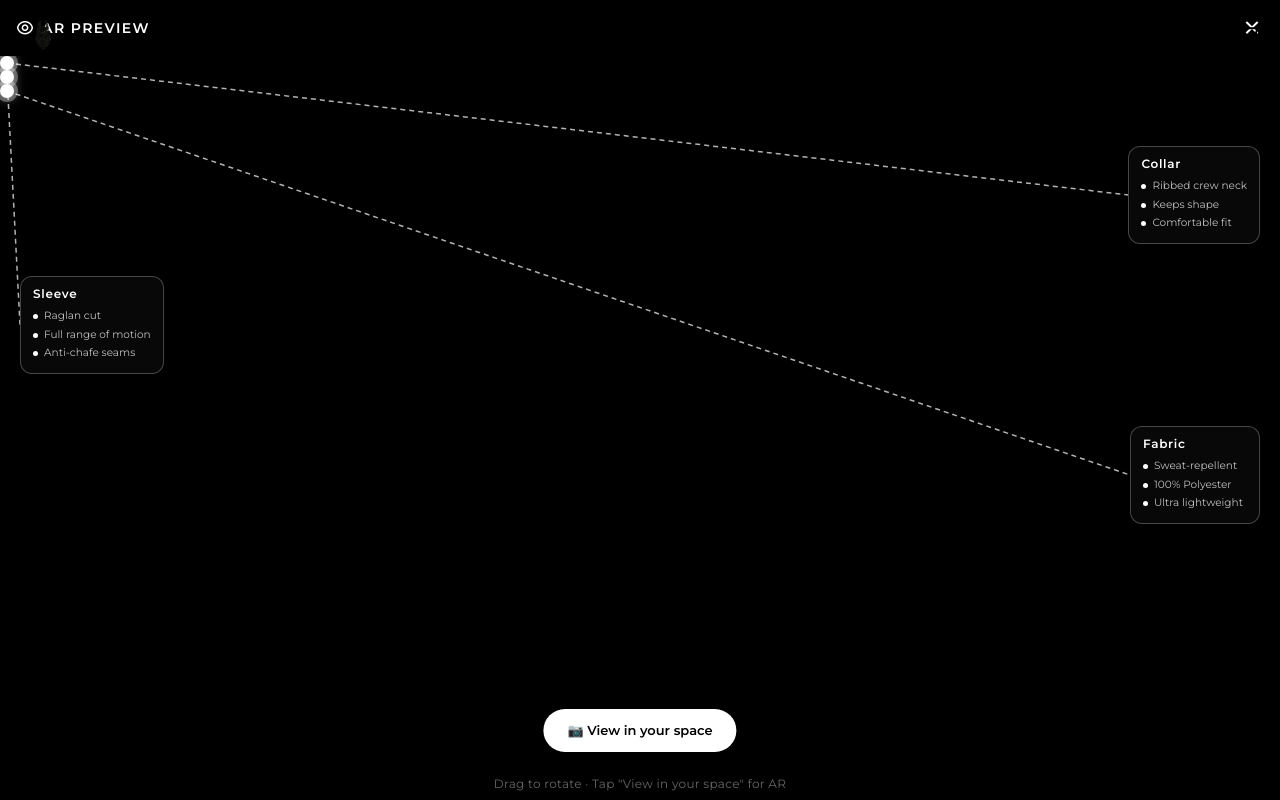
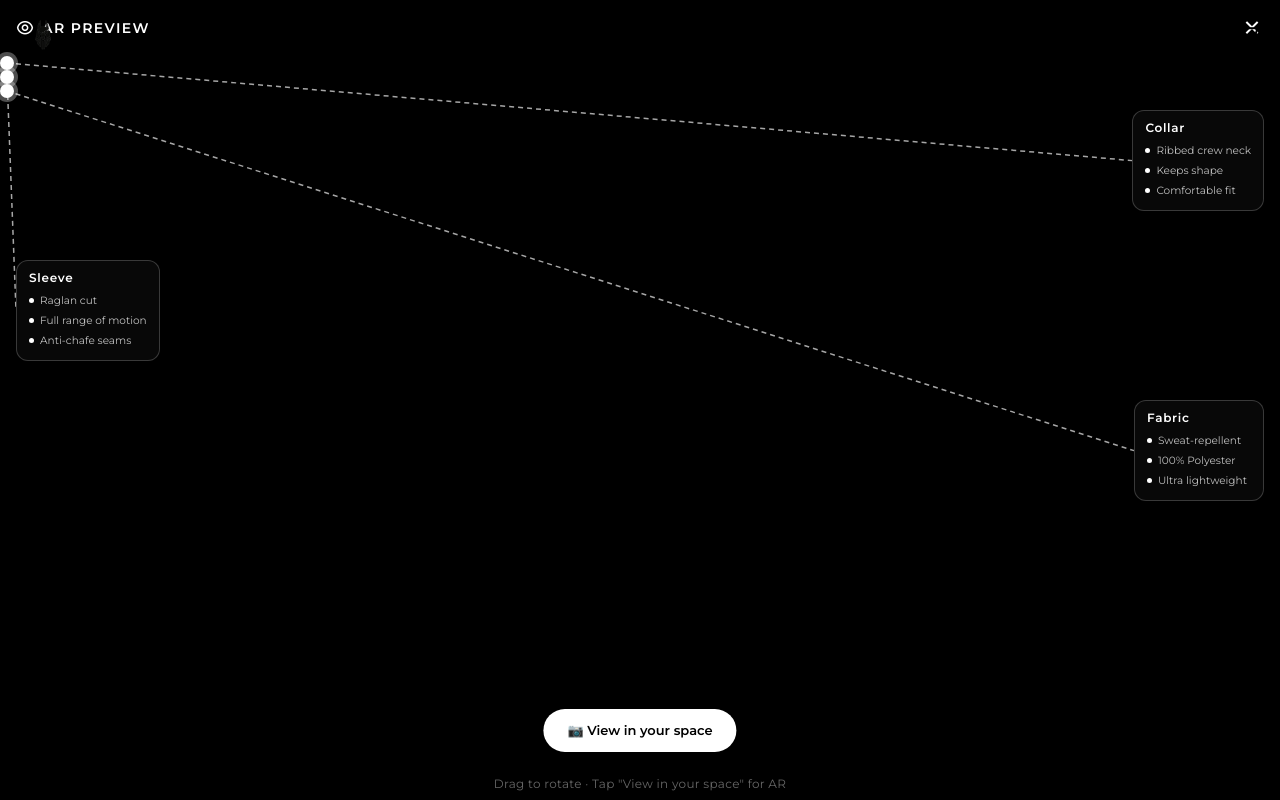
Before and after one commit to Kerlosfouad/anubix-next, a Next.js app: page / in a window 1280 px wide. Both pictures are taken after a click on the button "PREVIEW". Built offline with nearby package versions, Linux system fonts and the light colour scheme; a web font is replaced by a local one.

Commit message:
fix: cards in separate fixed overlay z-200 above model-viewer

```diff
--- a/components/ARTryOn.tsx
+++ b/components/ARTryOn.tsx
@@ -31,7 +31,7 @@ const HOTSPOTS = [
     normal: "0 1 0",
     title: "Collar",
     points: ["Ribbed crew neck", "Keeps shape", "Comfortable fit"],
-    card: { top: 90, right: 20 },
+    card: { top: 110, right: 16 },
   },
   {
     slot: "hotspot-sleeve",
@@ -39,7 +39,7 @@ const HOTSPOTS = [
     normal: "-1 0 0",
     title: "Sleeve",
     points: ["Raglan cut", "Full range of motion", "Anti-chafe seams"],
-    card: { top: 220, left: 20 },
+    card: { top: 260, left: 16 },
   },
   {
     slot: "hotspot-body",
@@ -47,13 +47,14 @@ const HOTSPOTS = [
     normal: "0 0 1",
     title: "Fabric",
     points: ["Sweat-repellent", "100% Polyester", "Ultra lightweight"],
-    card: { top: 370, right: 20 },
+    card: { top: 400, right: 16 },
   },
 ];
 
 export default function ARTryOn({ onClose }: { shirtImage: string; onClose: () => void }) {
   const [loaded, setLoaded] = useState(false);
-  const containerRef = useRef<HTMLDivElement>(null);
+  const modelRef = useRef<HTMLElement>(null);
+  const overlayRef = useRef<HTMLDivElement>(null);
   const [lines, setLines] = useState<{ x1: number; y1: number; x2: number; y2: number; key: string }[]>([]);
 
   useEffect(() => {
@@ -61,38 +62,43 @@ export default function ARTryOn({ onClose }: { shirtImage: string; onClose: () =
       .then(() => setLoaded(true));
   }, []);
 
+  // Draw lines from dots to cards
   useEffect(() => {
     if (!loaded) return;
     const update = () => {
-      const container = containerRef.current;
-      if (!container) return;
-      const rect = container.getBoundingClientRect();
+      const mv = modelRef.current;
+      const overlay = overlayRef.current;
+      if (!mv || !overlay) return;
+
+      const overlayRect = overlay.getBoundingClientRect();
       const newLines: typeof lines = [];
 
       HOTSPOTS.forEach((h) => {
-        const dot = container.querySelector(`[slot="${h.slot}"]`) as HTMLElement;
-        const card = container.querySelector(`[data-card="${h.slot}"]`) as HTMLElement;
+        // dot is inside model-viewer shadow DOM — use its bounding rect
+        const dot = mv.querySelector(`[slot="${h.slot}"]`) as HTMLElement;
+        const card = overlay.querySelector(`[data-card="${h.slot}"]`) as HTMLElement;
         if (!dot || !card) return;
 
         const dotRect = dot.getBoundingClientRect();
         const cardRect = card.getBoundingClientRect();
 
-        const x1 = dotRect.left + dotRect.width / 2 - rect.left;
-        const y1 = dotRect.top + dotRect.height / 2 - rect.top;
-        const cx = cardRect.left + cardRect.width / 2 - rect.left;
-        const x2 = x1 < cx ? cardRect.left - rect.left : cardRect.right - rect.left;
-        const y2 = cardRect.top + cardRect.height / 2 - rect.top;
+        const x1 = dotRect.left + dotRect.width / 2 - overlayRect.left;
+        const y1 = dotRect.top + dotRect.height / 2 - overlayRect.top;
+        const cx = cardRect.left + cardRect.width / 2 - overlayRect.left;
+        const x2 = x1 < cx ? cardRect.left - overlayRect.left : cardRect.right - overlayRect.left;
+        const y2 = cardRect.top + cardRect.height / 2 - overlayRect.top;
 
         newLines.push({ x1, y1, x2, y2, key: h.slot });
       });
       setLines(newLines);
     };
 
-    const interval = setInterval(update, 80);
-    return () => clearInterval(interval);
+    const id = setInterval(update, 80);
+    return () => clearInterval(id);
   }, [loaded]);
 
   return (
+    <>
       <div className="fixed inset-0 z-[100] bg-black flex flex-col">
         {/* Header */}
         <div className="flex items-center justify-between px-4 py-3 bg-black/70 backdrop-blur-sm shrink-0">
@@ -105,18 +111,17 @@ export default function ARTryOn({ onClose }: { shirtImage: string; onClose: () =
           </button>
         </div>
 
-      {/* Main area */}
-      <div className="flex-1 relative overflow-hidden" ref={containerRef}>
+        {/* model-viewer */}
+        <div className="flex-1 relative">
           {!loaded ? (
             <div className="absolute inset-0 flex flex-col items-center justify-center gap-4 bg-black">
               <div className="w-12 h-12 border-2 border-white/20 border-t-white rounded-full animate-spin" />
               <p className="text-white text-sm tracking-widest uppercase">Loading 3D model...</p>
             </div>
           ) : (
-          <>
-            {/* model-viewer — only dots inside */}
-            {/* @ts-ignore */}
+            // @ts-ignore
             <model-viewer
+              ref={modelRef}
               src="/models/src/model-cmnhx81c3027ejvpp74d3snq7.glb"
               alt="T-shirt 3D model"
               ar
@@ -137,7 +142,7 @@ export default function ARTryOn({ onClose }: { shirtImage: string; onClose: () =
                   style={{
                     width: 14, height: 14, borderRadius: "50%",
                     background: "white",
-                    boxShadow: "0 0 0 4px rgba(255,255,255,0.3), 0 0 12px rgba(255,255,255,0.6)",
+                    boxShadow: "0 0 0 4px rgba(255,255,255,0.3)",
                     pointerEvents: "none",
                   }}
                 />
@@ -156,35 +161,48 @@ export default function ARTryOn({ onClose }: { shirtImage: string; onClose: () =
               </button>
             {/* @ts-ignore */}
             </model-viewer>
+          )}
+        </div>
 
-            {/* SVG lines — above model-viewer */}
-            <svg
-              className="absolute inset-0 pointer-events-none"
-              style={{ width: "100%", height: "100%", zIndex: 20 }}
+        {loaded && (
+          <div className="shrink-0 bg-black/80 text-white/40 text-xs text-center py-2 tracking-wide">
+            Drag to rotate · Tap "View in your space" for AR
+          </div>
+        )}
+      </div>
+
+      {/* Overlay — completely separate from model-viewer, higher z-index */}
+      {loaded && (
+        <div
+          ref={overlayRef}
+          className="fixed inset-0 pointer-events-none"
+          style={{ zIndex: 200 }}
         >
+          {/* SVG lines */}
+          <svg className="absolute inset-0 w-full h-full">
             {lines.map((l) => (
               <line
                 key={l.key}
                 x1={l.x1} y1={l.y1} x2={l.x2} y2={l.y2}
-                  stroke="rgba(255,255,255,0.7)"
+                stroke="rgba(255,255,255,0.65)"
                 strokeWidth="1.5"
                 strokeDasharray="5 4"
               />
             ))}
           </svg>
 
-            {/* Cards — absolutely positioned, above everything */}
+          {/* Cards */}
           {HOTSPOTS.map((h) => (
             <div
               key={h.slot}
               data-card={h.slot}
-                className="absolute pointer-events-none"
-                style={{ ...h.card, zIndex: 30 }}
+              className="absolute"
+              style={h.card as React.CSSProperties}
             >
               <div style={{
-                  background: "rgba(10,10,10,0.82)",
+                background: "rgba(10,10,10,0.85)",
                 backdropFilter: "blur(12px)",
-                  border: "1px solid rgba(255,255,255,0.25)",
+                border: "1px solid rgba(255,255,255,0.2)",
                 borderRadius: 12,
                 padding: "8px 12px",
                 minWidth: 130,
@@ -195,21 +213,14 @@ export default function ARTryOn({ onClose }: { shirtImage: string; onClose: () =
                 {h.points.map((p) => (
                   <div key={p} style={{ display: "flex", alignItems: "center", gap: 6, marginBottom: 4 }}>
                     <span style={{ width: 5, height: 5, borderRadius: "50%", background: "white", flexShrink: 0 }} />
-                      <span style={{ color: "rgba(255,255,255,0.75)", fontSize: 10.5, lineHeight: 1.4 }}>{p}</span>
+                    <span style={{ color: "rgba(255,255,255,0.75)", fontSize: 10.5 }}>{p}</span>
                   </div>
                 ))}
               </div>
             </div>
           ))}
-          </>
-        )}
-      </div>
-
-      {loaded && (
-        <div className="shrink-0 bg-black/80 text-white/40 text-xs text-center py-2 tracking-wide">
-          Drag to rotate · Tap "View in your space" for AR
         </div>
       )}
-    </div>
+    </>
   );
 }
```
Lines whose indentation alone changed are shown as unchanged.
